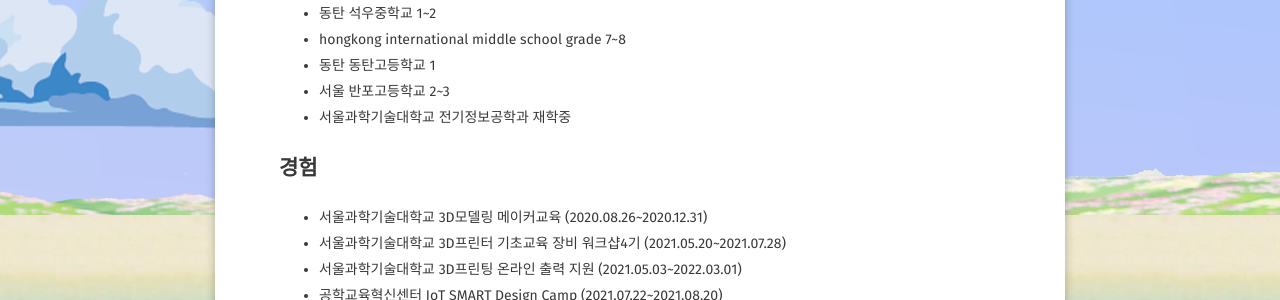
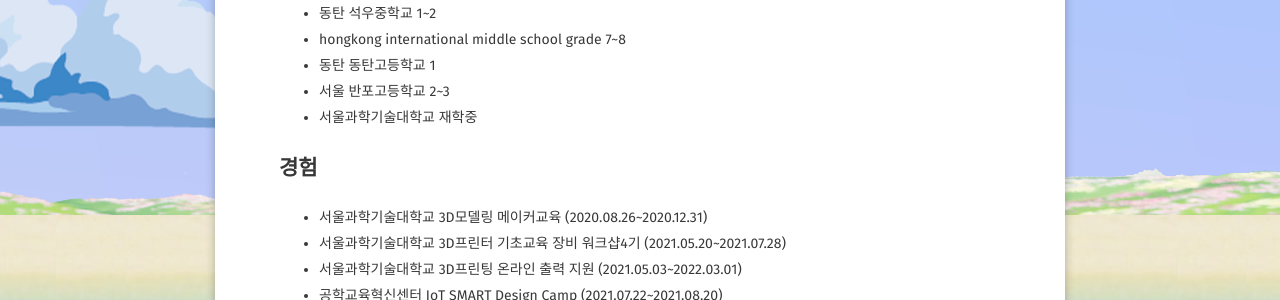
Before and after one commit to jeremy4000/jeremy4000.github.io, a Jekyll site: the page built from about/index.md, in a window 1280 px wide. Shown: the part 492-792 px from the top of the page. Built offline with Jekyll 4.4.1, drawn with Linux system fonts in a browser that asks for light colours; some web fonts are replaced.

Commit message:
Update index.md

```diff
--- a/about/index.md
+++ b/about/index.md
@@ -18,7 +18,7 @@ comments: false
 * hongkong international middle school grade 7~8
 * 동탄 동탄고등학교 1
 * 서울 반포고등학교 2~3
-* 서울과학기술대학교 전기정보공학과 재학중
+* 서울과학기술대학교 재학중
 
 ## 경험
 * 서울과학기술대학교 3D모델링 메이커교육 (2020.08.26~2020.12.31)
```
